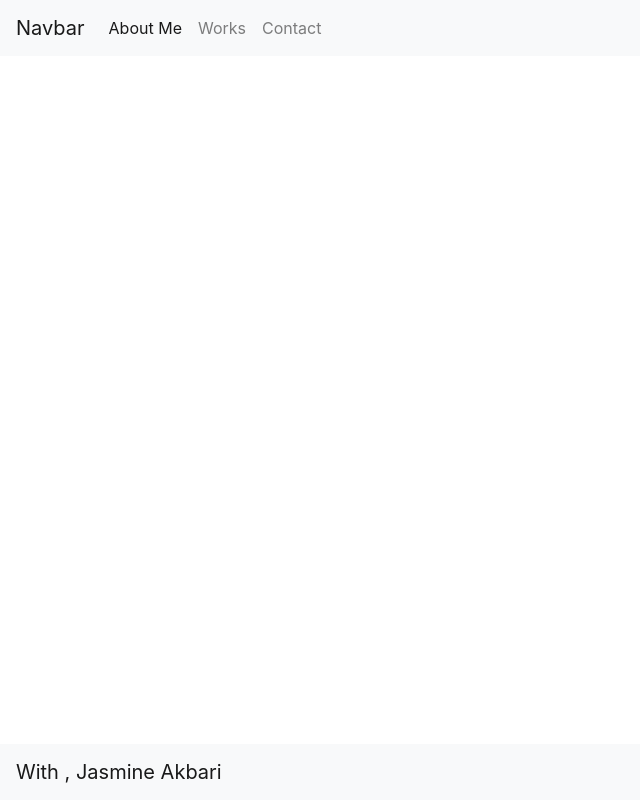
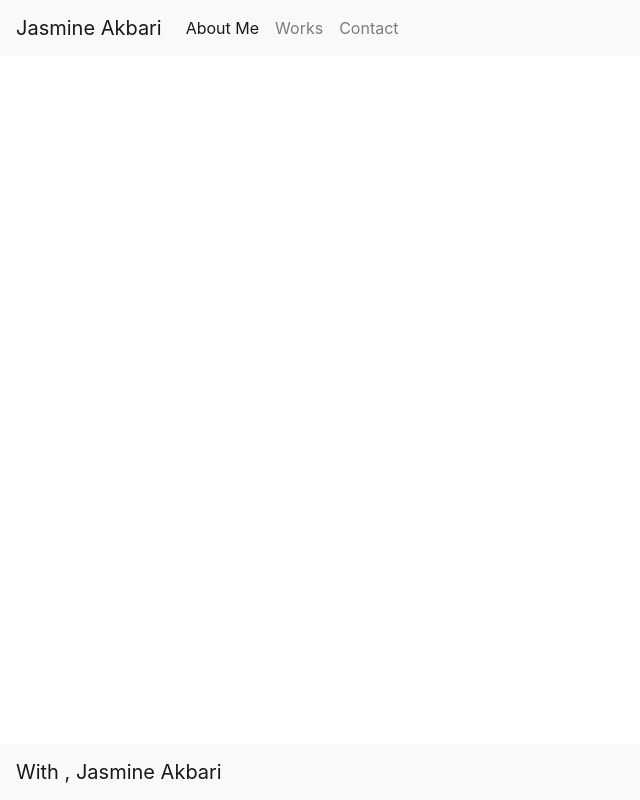
Before and after one commit to jasmineakbari/JA-Portfolio, a plain HTML site: page index.html in a window 1280 px wide. Shown: the whole page, without its empty margins (0-640 px from the left). Drawn offline with nearby package versions, Linux system fonts and the light colour scheme; a web font is replaced by a local one.

Commit message:
corrected header

```diff
--- a/index.html
+++ b/index.html
@@ -12,7 +12,7 @@
     <!-- Navigation and Hero Start -->
     <nav>
         <nav class="navbar navbar-expand-lg navbar-light bg-light">
-            <a class="navbar-brand" href="#">Navbar</a>
+            <a class="navbar-brand" href="#">Jasmine Akbari</a>
             <button class="navbar-toggler" type="button" data-toggle="collapse" data-target="#navbarNav" aria-controls="navbarNav" aria-expanded="false" aria-label="Toggle navigation">
                 <span class="navbar-toggler-icon"></span>
             </button>
```
